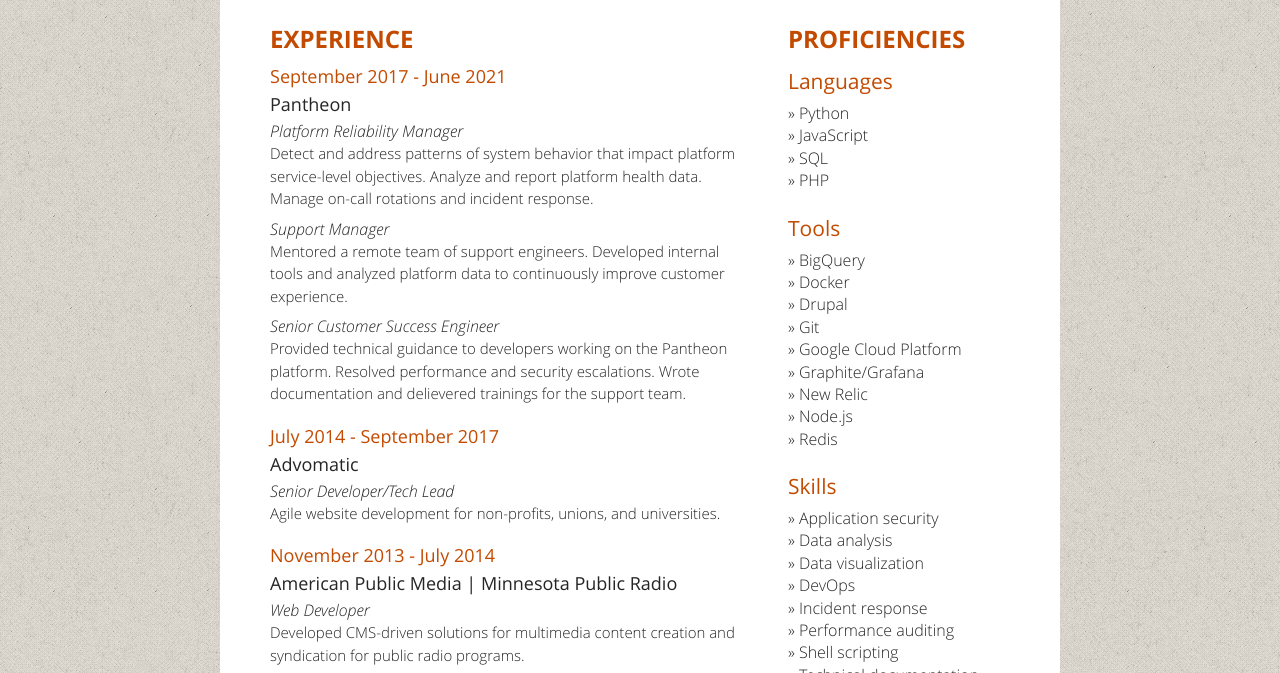
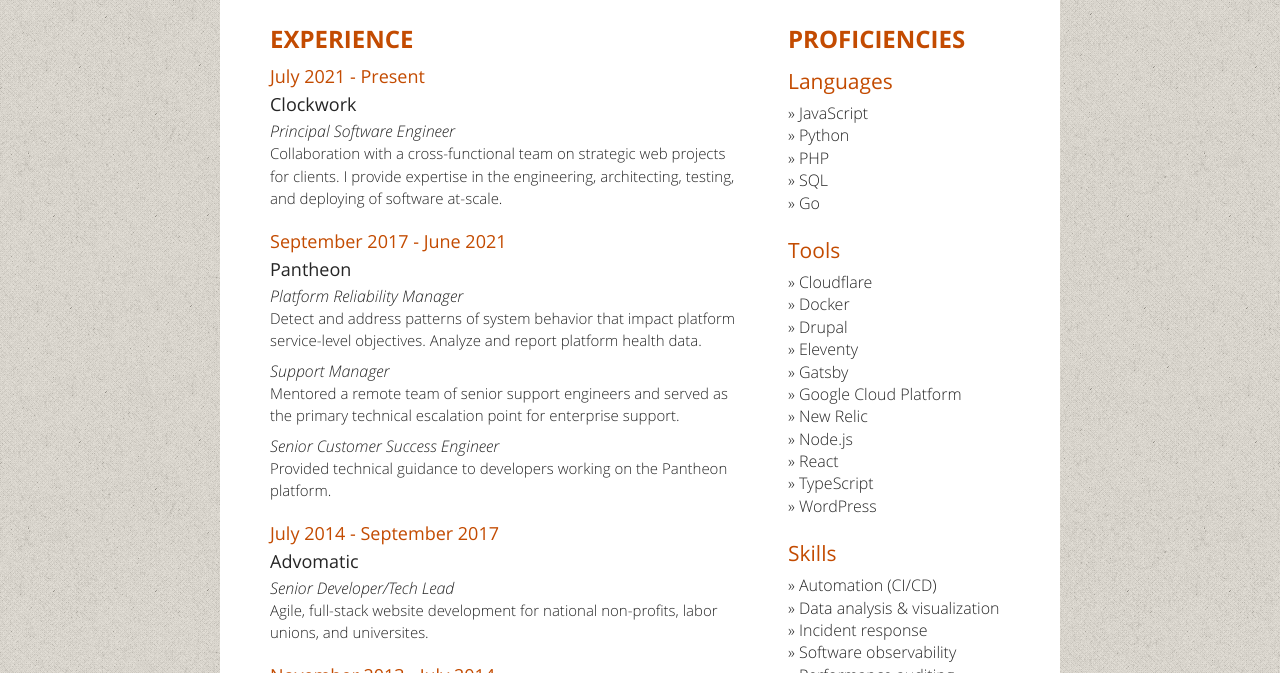
Before and after one commit to sarahg/sarahg.github.io, a Gatsby site: page /resume in a window 1280 px wide. Shown: the part 125-798 px from the top of the page. Built offline with nearby package versions, Linux system fonts and the light colour scheme; Gatsby itself is replaced by a stand-in of ours.

Commit message:
Update resume

```diff
--- a/src/components/header.js
+++ b/src/components/header.js
@@ -2,7 +2,7 @@
 import { Link } from "gatsby"
 
 function headerText(props) {
-    return <h1><Link to="/">{props.headerText}</Link></h1>
+    return <h1><Link to="https://sarahgerman.com">{props.headerText}</Link></h1>
 }
 
 export default headerText
--- a/src/data/resumeJobs.json
+++ b/src/data/resumeJobs.json
@@ -1,4 +1,15 @@
 [
+  {
+    "company": "Clockwork",
+    "url": "https://clockwork.com",
+    "daterange": "July 2021 - Present",
+    "roles": [
+      {
+        "title": "Principal Software Engineer",
+        "description": "Collaboration with a cross-functional team on strategic web projects for clients. I provide expertise in the engineering, architecting, testing, and deploying of software at-scale."
+      }
+    ]
+  },
   {
     "company": "Pantheon",
     "url": "https://pantheon.io",
@@ -6,15 +17,15 @@
     "roles": [
       {
         "title": "Platform Reliability Manager",
-        "description": "Detect and address patterns of system behavior that impact platform service-level objectives. Analyze and report platform health data. Manage on-call rotations and incident response."
+        "description": "Detect and address patterns of system behavior that impact platform service-level objectives. Analyze and report platform health data."
       },
       {
         "title": "Support Manager",
-        "description": "Mentored a remote team of support engineers. Developed internal tools and analyzed platform data to continuously improve customer experience."
+        "description": "Mentored a remote team of senior support engineers and served as the primary technical escalation point for enterprise support."
       },
       {
         "title": "Senior Customer Success Engineer",
-        "description": "Provided technical guidance to developers working on the Pantheon platform. Resolved performance and security escalations. Wrote documentation and delievered trainings for the support team."
+        "description": "Provided technical guidance to developers working on the Pantheon platform."
       }
     ]
   },
@@ -25,7 +36,7 @@
     "roles": [
       {
         "title": "Senior Developer/Tech Lead",
-        "description": "Agile website development for non-profits, unions, and universities."
+        "description": "Agile, full-stack website development for national non-profits, labor unions, and universites."
       }
     ]
   },
@@ -36,7 +47,7 @@
     "roles": [
       {
         "title": "Web Developer",
-        "description": "Developed CMS-driven solutions for multimedia content creation and syndication for public radio programs."
+        "description": "Developed CMS-driven solutions for content creation and syndication for public radio programs."
       }
     ]
   },
@@ -46,8 +57,8 @@
     "daterange": "September 2009 - November 2013",
     "roles": [
       {
-        "title": "Multimedia Designer",
-        "description": "Designed and developed hands-on exhibits, data visualizations, and interactive digital experiences."
+        "title": "Multimedia Developer",
+        "description": "Designed and developed hands-on museum exhibit media components, data visualizations, and interactive web experiences."
       }
     ]
   }
--- a/src/data/resumeProficiencies.json
+++ b/src/data/resumeProficiencies.json
@@ -1,27 +1,28 @@
 [
   {
-    "languages": ["Python", "JavaScript", "SQL", "PHP"]
+    "languages": ["JavaScript", "Python", "PHP", "SQL", "Go"]
   },
   {
     "tools": [
-      "BigQuery",
+      "Cloudflare",
       "Docker",
       "Drupal",
-      "Git",
+      "Eleventy",
+      "Gatsby",
       "Google Cloud Platform",
-      "Graphite/Grafana",
       "New Relic",
       "Node.js",
-      "Redis"
+      "React",
+      "TypeScript",
+      "WordPress"
     ]
   },
   {
     "skills": [
-      "Application security",
-      "Data analysis",
-      "Data visualization",
-      "DevOps",
+      "Automation (CI/CD)",
+      "Data analysis & visualization",
       "Incident response",
+      "Software observability",
       "Performance auditing",
       "Shell scripting",
       "Technical documentation"
```
Also changed, not shown: 2 other files.
